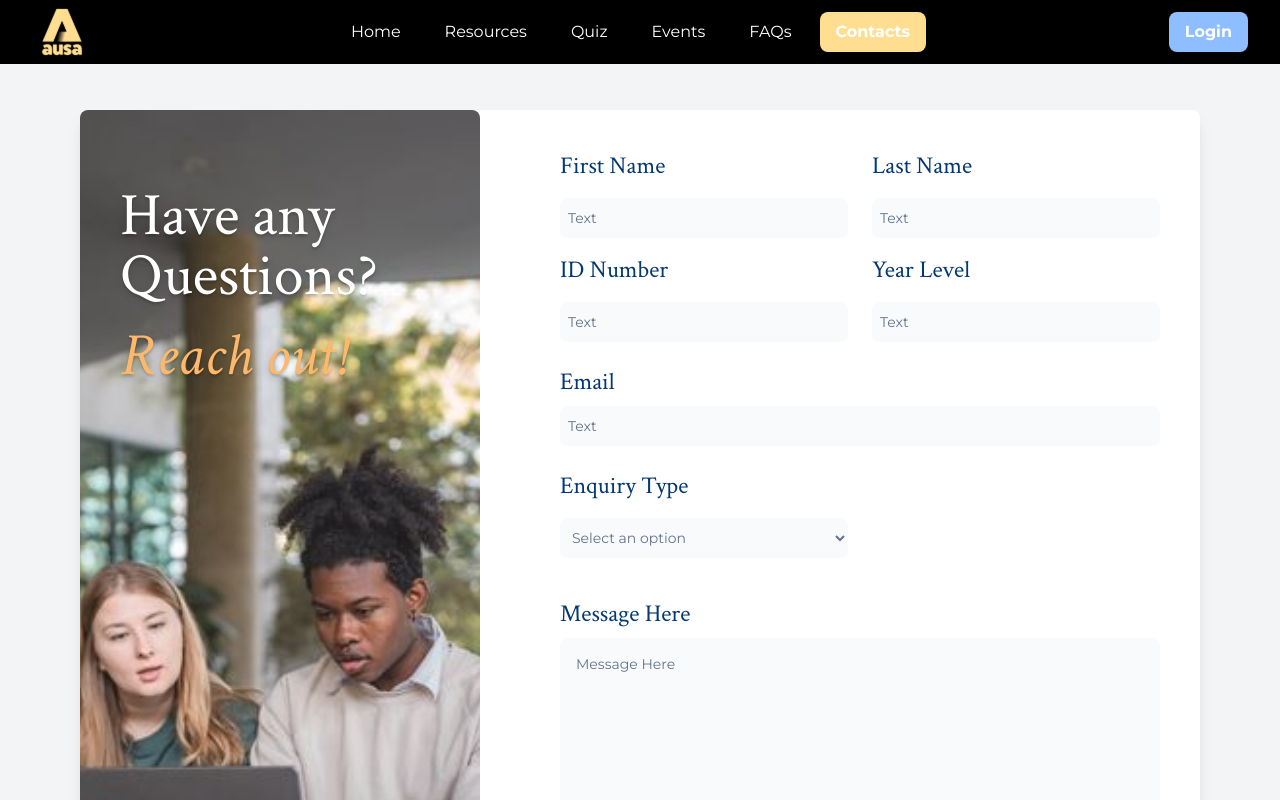
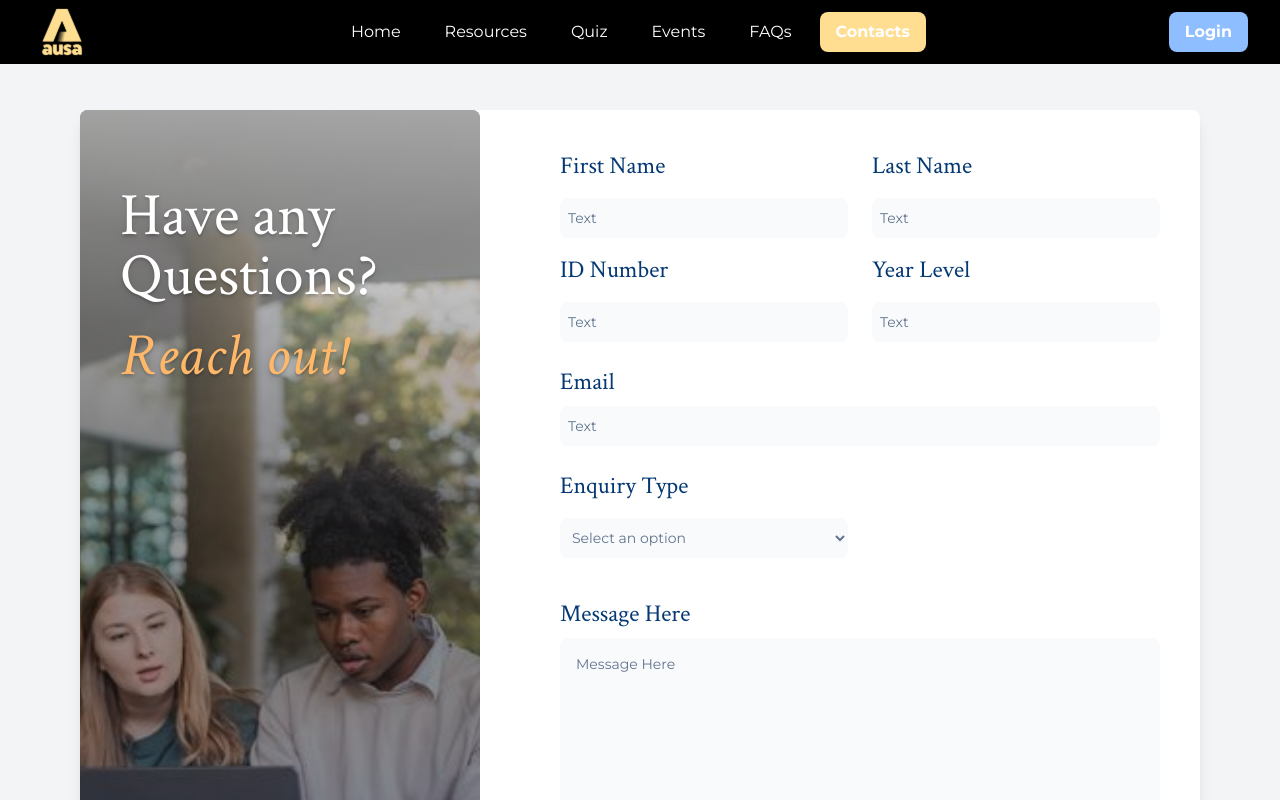
Before and after one commit to UoaWDCC/ausa-web, a Next.js app in the folder client/: page /contacts in a window 1280 px wide. Shown: the top 800 px of the page. Built offline with nearby package versions, Linux system fonts and the light colour scheme.

Commit message:
added gradient overlay on top of image

```diff
--- a/client/app/components/composite/contacts/ContactsLeft.tsx
+++ b/client/app/components/composite/contacts/ContactsLeft.tsx
@@ -22,9 +22,12 @@ const ContactsLeft: React.FC<ContactsLeftProps> = ({
             src={backgroundImage || "/default-background.jpg"}
             alt="Background"
             fill
-        className="object-cover object-center absolute inset-0 z-0 opacity-92"
+            className="object-cover object-center absolute inset-0 z-0 opacity-92 bg-linear-to-t from-sky-500 to-indigo-500"
             priority
         />
+
+        {/* Gradient Overlay */}
+        <div className="absolute inset-0 z-10 bg-gradient-to-t from-[#043873]/40 via-black/40 to-[#D9D9D9]/60" />
 
       {/* Text */}
       <div className="relative z-10 px-6">
```
Lines whose indentation alone changed are shown as unchanged.
